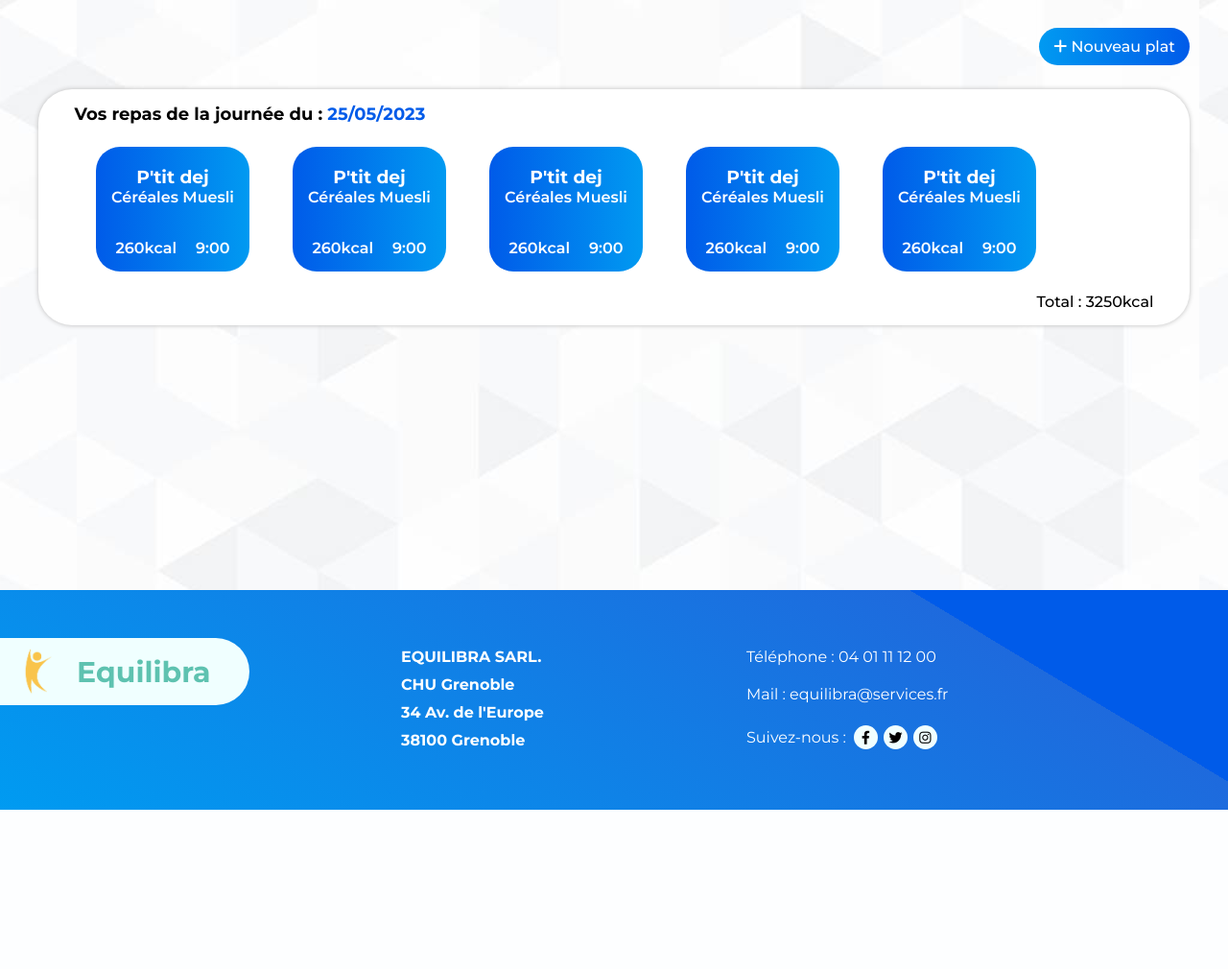
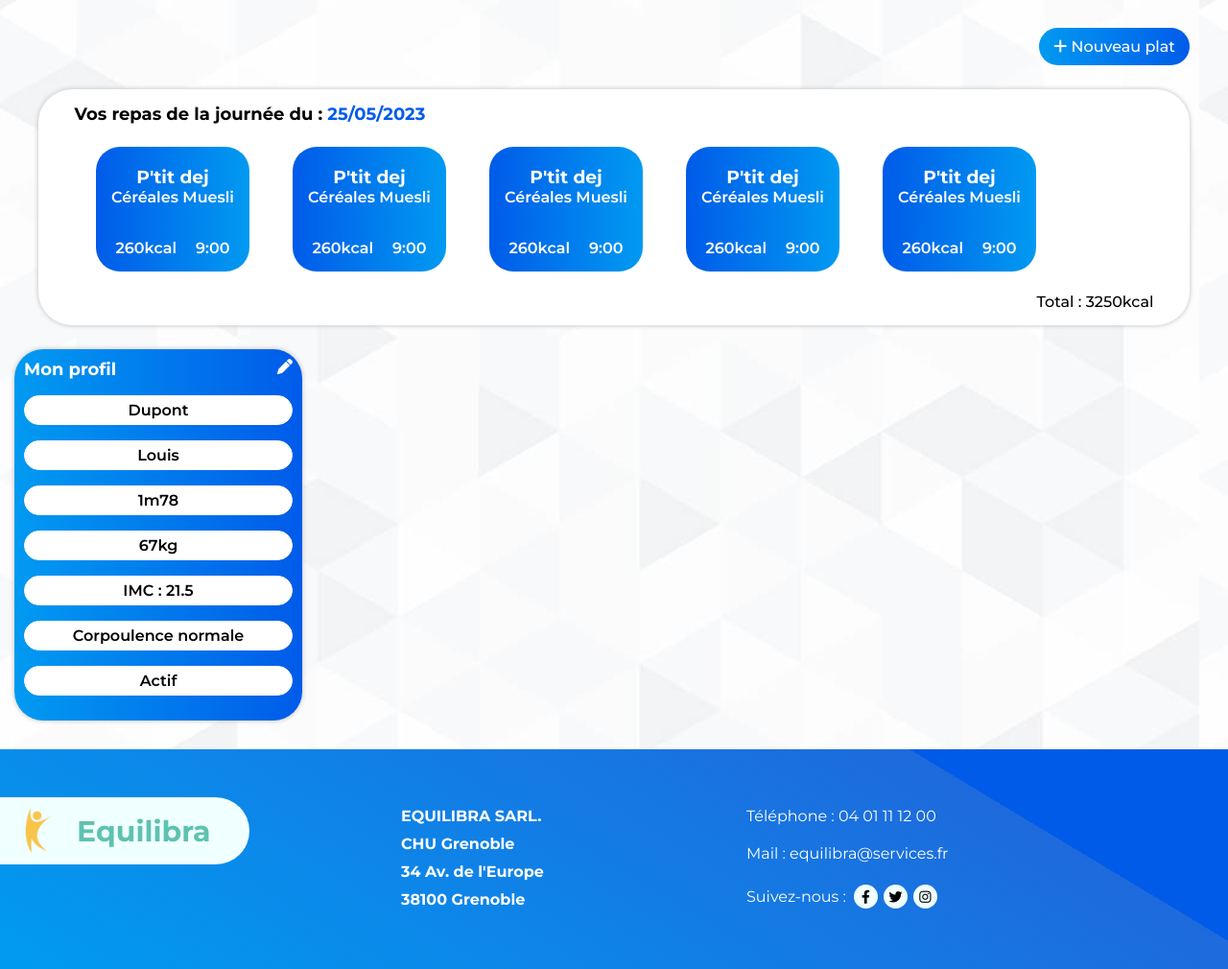
Before and after one commit to GaelleBoutolini/brief-6, a PHP site: page /Vue/Dashboard.php in a window 1280 px wide. Shown: the part 136-1146 px from the top of the page at 96% size. Before the commit the page ends 980 px from the top, so only its background shows below. Run offline with PHP 8.4, Linux system fonts and the light colour scheme; some libraries are stand-ins or nearby versions.

Commit message:
partie information

```diff
--- a/Tools/style/Dashboard.css
+++ b/Tools/style/Dashboard.css
@@ -8,6 +8,40 @@ main{
     max-width: 1250px;
     margin: 30px auto;
 }
+
+#profil{
+    box-shadow: 0px 0px 5px #bababa;
+    background: linear-gradient(90deg,#019AF1 0%, #005BE9 100%);
+    width: 300px;
+  padding: 10px;
+    border-radius: 30px;
+    text-align: center;
+    font-weight: 600;
+
+
+}
+#profil h2{
+    color: white;
+}
+.fa-solid{
+
+    color: white;
+}
+
+.title{
+    display: flex;
+    justify-content:space-between;
+
+}
+
+.information p{
+    border: 1px solid white;
+    background-color: white;
+    border-radius: 20px;
+    padding: 5px;
+}
+
+
 
 h2 {
     text-align: start;
--- a/Vue/Dashboard.php
+++ b/Vue/Dashboard.php
@@ -55,11 +55,31 @@
         </section>
         <div>
             <section id="objectif"></section>
-            <section id="profil"></section>
+
+            <section id="profil">
+                <div class="title">
+                <h2>Mon profil</h2>
+                <i class="fa-solid fa-pen"></i>
+
+                </div>
+               <div class="information">
+                <div>
+                <p>Dupont</p>
+                </div>
+
+                <p>Louis</p>
+                <p>1m78</p>
+                <p>67kg</p>
+                <p>IMC : 21.5</p>
+                <p>Corpoulence normale</p>
+                <p>Actif</p>
+                </div>
+            </section>
         </div>
         <section id="stats"></section>
     </div>
 </main>
+
 
 <?php $title = 'Dashboard - Equilibra'; ?>
 <?php $style = './Tools/style/Dashboard.css'; ?>
--- a/Vue/Home.php
+++ b/Vue/Home.php
@@ -15,6 +15,7 @@
     </form>
 </div>
 
+<?php $logout = '' ?>
 <?php $title = 'Home' ?>
 <?php $style = './Tools/style/Home.css' ?>
 <?php $logout = "<a class='logout'><i class='fa-solid fa-power-off'></i></a>" ?>
--- a/Vue/Login.php
+++ b/Vue/Login.php
@@ -18,6 +18,7 @@
     <p>Vous n'êtes pas encore inscrit ? <a href="./index.php?action=displaySignup">Inscrivez&#8209;vous&nbsp;!</a></p>
 </main>
 
+
 <?php $title = 'Connexion - Equilibra' ?>
 <?php $style = './Tools/style/Form.css'; ?>
 <?php $contenu = ob_get_clean(); ?>
--- a/Vue/Signup.php
+++ b/Vue/Signup.php
@@ -62,6 +62,7 @@
     <p>Vous avez déjà un compte ? <a href="./index.php?action=displayLogin">Connectez-vous&nbsp;!</a></p>
 </main>
 
+<?php $logout = '' ?>
 <?php $title = 'Inscription - Equilibra' ?>
 <?php $style = './Tools/style/Form.css'; ?>
 <?php $contenu = ob_get_clean(); ?>
--- a/Vue/Successfull_signup.php
+++ b/Vue/Successfull_signup.php
@@ -5,6 +5,9 @@
     </div>
 </main>
 
+
+
+<?php $logout = '' ?>
 <?php $title = 'Inscription réussi - Equilibra' ?>
 <?php $style = './Tools/style/Form.css'; ?>
 <?php $contenu = ob_get_clean(); ?>
```
